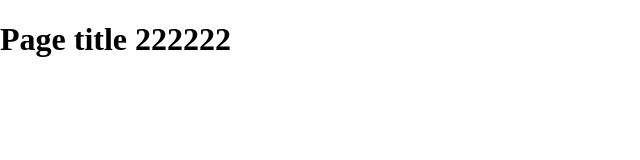
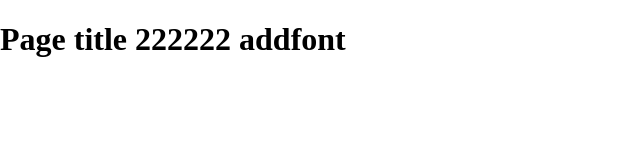
Before and after one commit to charlesf62/git-basics, a plain HTML site: page index.html in a window 1280 px wide. Shown: the whole page, without its empty margins (0-640 px from the left). Drawn offline with nearby package versions, Linux system fonts and the light colour scheme.

Commit message:
essai de w dans une seulr branche

```diff
--- a/index.html
+++ b/index.html
@@ -14,7 +14,7 @@
     </head>
     <body>
     <header>
-	<h1>Page title 222222</h1>
+	<h1>Page title 222222 addfont</h1>
     </header>
     <nav id="pageNav">
     </nav>
```
